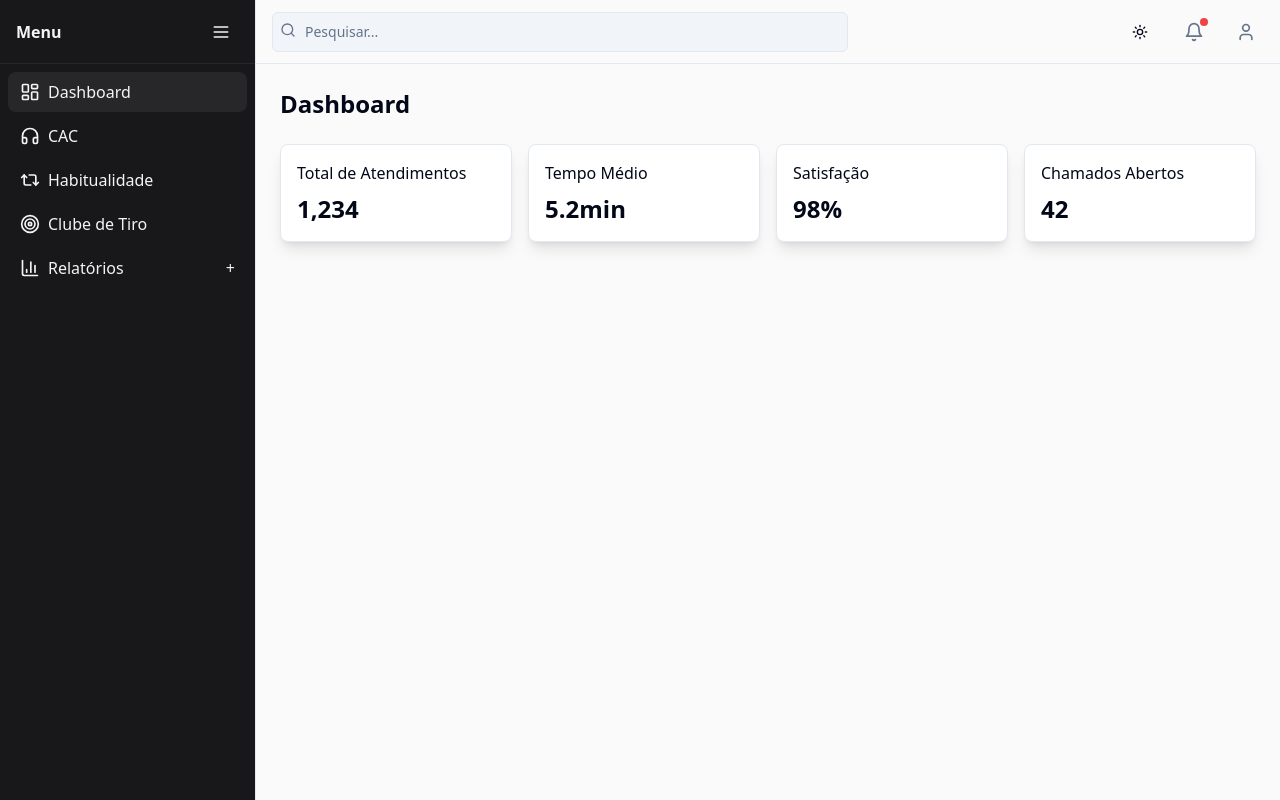
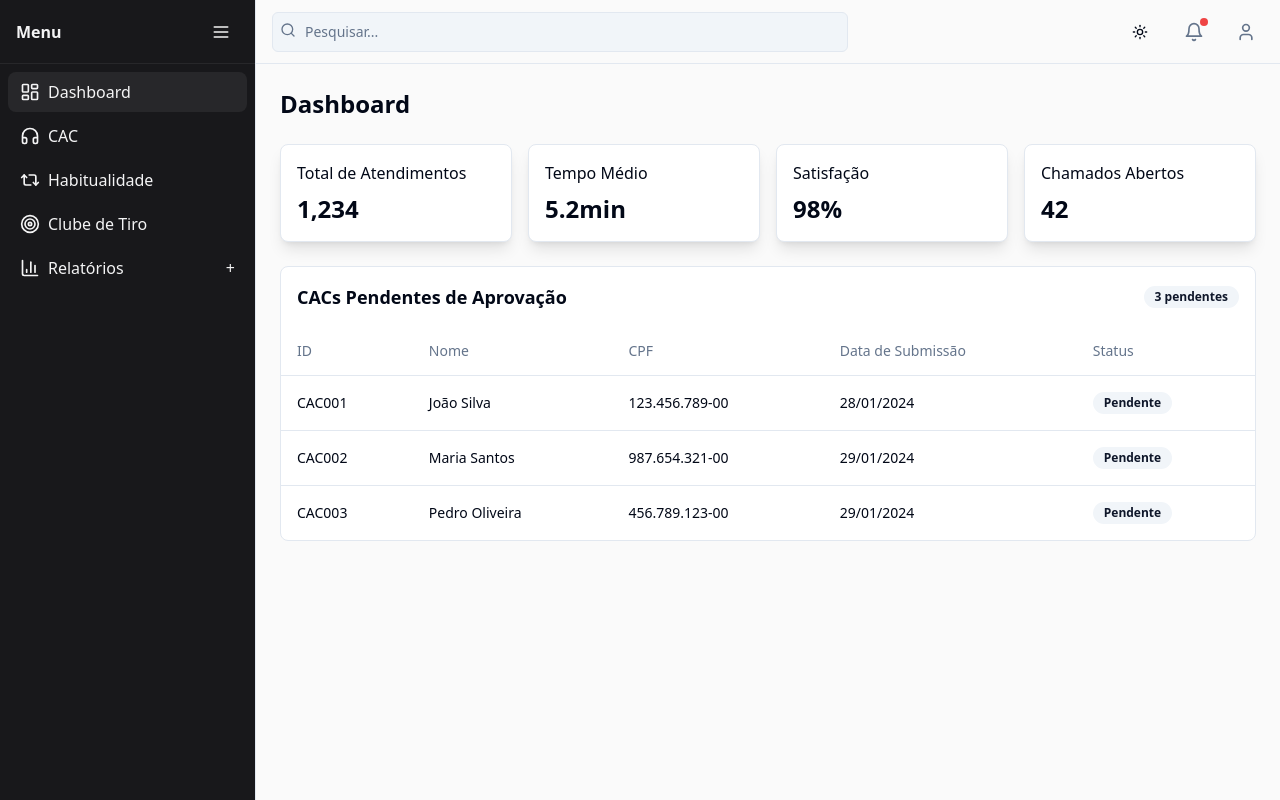
Before and after one commit to diegodsoliveira/lateral-menu-hub, a React (Vite) app: page / in a window 1280 px wide. Built offline with nearby package versions, Linux system fonts and the light colour scheme.

Commit message:
Add table for pending CACs
Implement a table in the dashboard to display the latest CACs that are awaiting approval.
[skip gpt_engineer]

```diff
--- a/src/pages/Dashboard.tsx
+++ b/src/pages/Dashboard.tsx
@@ -1,10 +1,44 @@
 import { Card } from "@/components/ui/card";
+import {
+  Table,
+  TableBody,
+  TableCell,
+  TableHead,
+  TableHeader,
+  TableRow,
+} from "@/components/ui/table";
+import { Badge } from "@/components/ui/badge";
+
+// Dados mockados para exemplo
+const pendingCacs = [
+  {
+    id: "CAC001",
+    nome: "João Silva",
+    cpf: "123.456.789-00",
+    dataSubmissao: "2024-01-28",
+    status: "Pendente",
+  },
+  {
+    id: "CAC002",
+    nome: "Maria Santos",
+    cpf: "987.654.321-00",
+    dataSubmissao: "2024-01-29",
+    status: "Pendente",
+  },
+  {
+    id: "CAC003",
+    nome: "Pedro Oliveira",
+    cpf: "456.789.123-00",
+    dataSubmissao: "2024-01-29",
+    status: "Pendente",
+  },
+];
 
 const Dashboard = () => {
   return (
     <div>
       <h1 className="text-2xl font-semibold mb-6">Dashboard</h1>
-      <div className="grid gap-4 md:grid-cols-2 lg:grid-cols-4">
+      <div className="grid gap-4 md:grid-cols-2 lg:grid-cols-4 mb-6">
         <Card className="p-4 shadow-lg hover:shadow-xl transition-shadow">
           <h3 className="font-medium mb-2">Total de Atendimentos</h3>
           <p className="text-2xl font-bold">1,234</p>
@@ -22,6 +56,37 @@ const Dashboard = () => {
           <p className="text-2xl font-bold">42</p>
         </Card>
       </div>
+
+      <div className="rounded-lg border bg-card">
+        <div className="p-4 flex items-center justify-between">
+          <h2 className="text-lg font-semibold">CACs Pendentes de Aprovação</h2>
+          <Badge variant="secondary">{pendingCacs.length} pendentes</Badge>
+        </div>
+        <Table>
+          <TableHeader>
+            <TableRow>
+              <TableHead>ID</TableHead>
+              <TableHead>Nome</TableHead>
+              <TableHead>CPF</TableHead>
+              <TableHead>Data de Submissão</TableHead>
+              <TableHead>Status</TableHead>
+            </TableRow>
+          </TableHeader>
+          <TableBody>
+            {pendingCacs.map((cac) => (
+              <TableRow key={cac.id}>
+                <TableCell className="font-medium">{cac.id}</TableCell>
+                <TableCell>{cac.nome}</TableCell>
+                <TableCell>{cac.cpf}</TableCell>
+                <TableCell>{new Date(cac.dataSubmissao).toLocaleDateString('pt-BR')}</TableCell>
+                <TableCell>
+                  <Badge variant="secondary">{cac.status}</Badge>
+                </TableCell>
+              </TableRow>
+            ))}
+          </TableBody>
+        </Table>
+      </div>
     </div>
   );
 };
```
